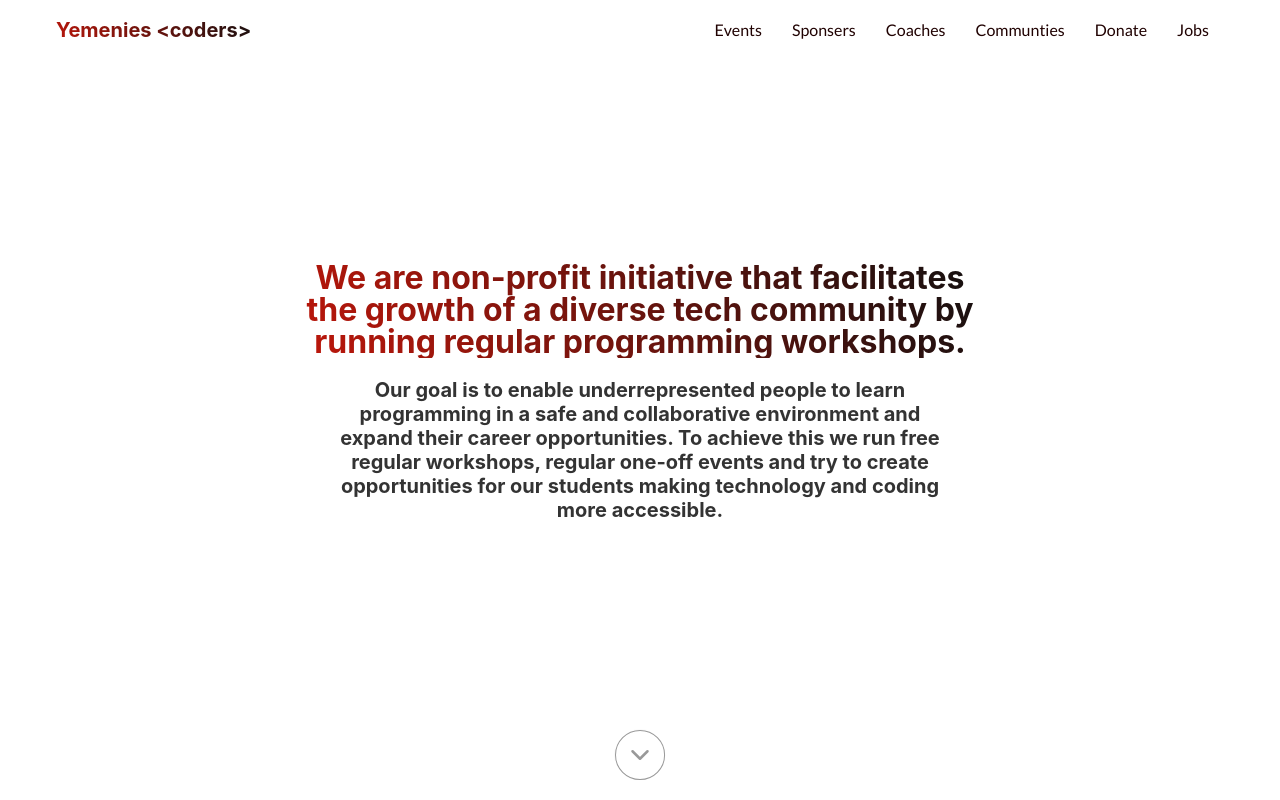
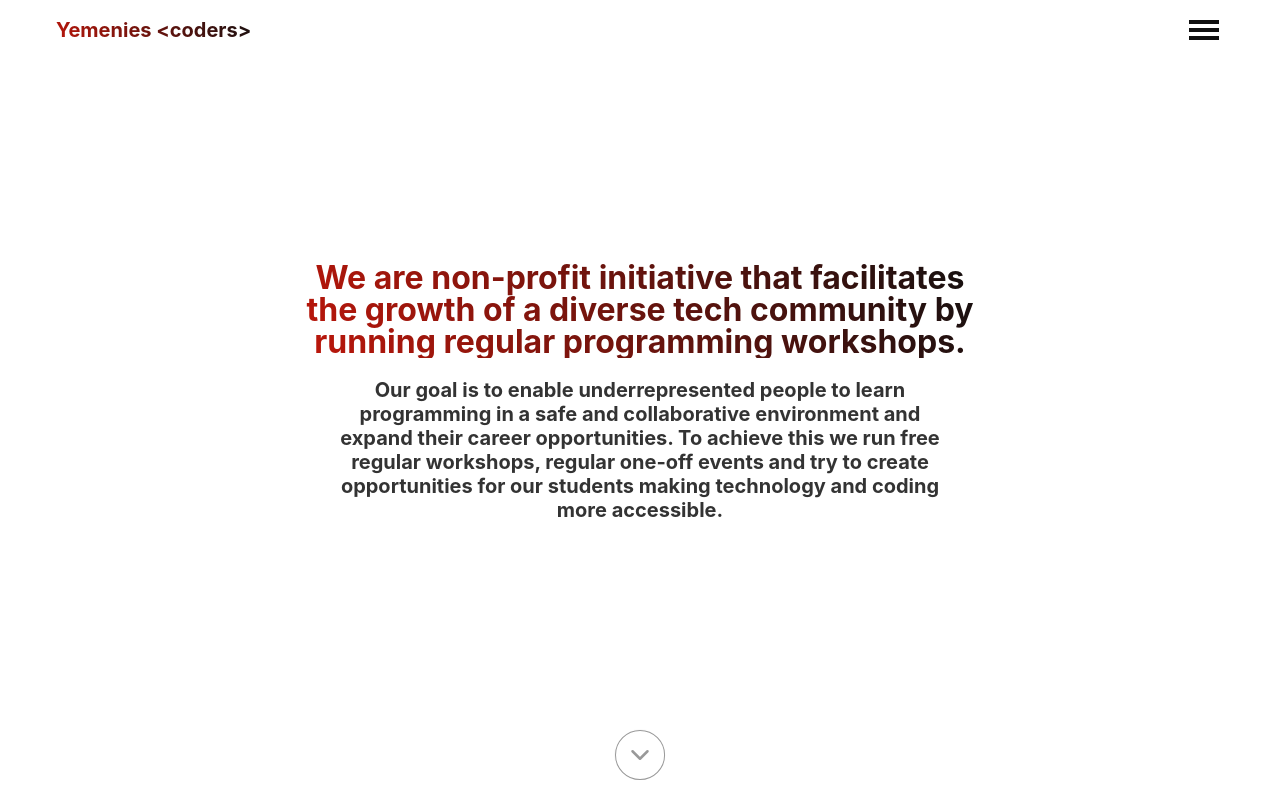
Before and after one commit to mhmdAljefri/yemen-coders.org, a Gatsby site: page / in a window 1280 px wide. Shown: the top 800 px of the page. Built offline with nearby package versions, Linux system fonts and the light colour scheme; Gatsby itself is replaced by a stand-in of ours.

Commit message:
nav responsive

```diff
--- a/gatsby-config.js
+++ b/gatsby-config.js
@@ -39,11 +39,11 @@ module.exports = {
     {
       resolve: `gatsby-plugin-manifest`,
       options: {
-        name: `gatsby-starter-default`,
-        short_name: `starter`,
+        name: `Yemen Coders Orgnization`,
+        short_name: `ye-coders`,
         start_url: `/`,
-        background_color: `#663399`,
-        theme_color: `#663399`,
+        background_color: `#fff`,
+        theme_color: `#c0170b`,
         display: `minimal-ui`,
         icon: `src/images/gatsby-icon.png`, // This path is relative to the root of the site.
       },
--- a/src/components/header.js
+++ b/src/components/header.js
@@ -31,8 +31,9 @@ const StyledWrapper = styled.div`
 `
 
 const Header = () => {
-  const [isScrolled, setScrolled] = React.useState(false)
+  const [isScrolled, setScrolled] = React.useState(false);
   React.useEffect(() => {
+
     window.addEventListener('scroll', handleScrolling);
     return () => {
       window.removeEventListener('scroll', handleScrolling);
--- a/src/components/nav.js
+++ b/src/components/nav.js
@@ -5,9 +5,17 @@ import { Link } from 'gatsby';
 const StyledUl = styled.ul`
   display: flex;
   list-style: none;
-  @media screen and (max-width: 767px){
-    display: none;
-  }
+  transition: all 400ms ease-in-out;
+  width: ${({isNavOpen}) => isNavOpen && `250px`};
+  position: ${({isNavOpen}) => isNavOpen ? `fixed` : 'relative'};
+  margin: 0;
+  top: ${({isNavOpen}) => isNavOpen && `0`};
+  bottom: ${({isNavOpen}) => isNavOpen && `0`};
+  right: ${({isNavOpen}) => isNavOpen && `0`};
+  flex-direction: ${({isNavOpen}) => isNavOpen && `column`};
+  justify-content: ${({isNavOpen}) => isNavOpen && `center`};
+  align-items: ${({isNavOpen}) => isNavOpen && `center`};
+  background-color: ${({isNavOpen}) => isNavOpen && `#fff`};
 `
 
 const StyledLink = styled(Link)`
@@ -17,17 +25,66 @@ const StyledLink = styled(Link)`
   color: #200202;
 `
 
-const Nav = () => (
-  <nav>
-    <StyledUl>
+const StyledMenu = styled.div`
+  display: flex;
+  position: ${({toggled}) => toggled && 'relative'};
+  z-index: ${({toggled}) => toggled && '1'};
+  flex-direction: column;
+  align-items: center;
+  justify-content: center;
+  height: 60px;
+  width: 40px;
+`
+const Minus = styled.span`
+  display: ${({center}) => center ? 'none' : 'block'};
+  width: 30px;
+  height: 4px;
+  position: ${({toggled}) => toggled && 'absolute'};
+  /* border: 1px solid #fff; */
+  box-sizing: border-box;
+  transition: all 400ms ease-in-out;
+  background-color: #101010;
+  right: 0;
+  margin: 2px auto;
+  transform: ${(props) => props.bottom ? 'rotate(45deg)' : props.top ? 'rotate(135deg)' : null};
+`
+const NavList = ({isNavOpen}) => (
+  <StyledUl isNavOpen={isNavOpen}>
     <li><StyledLink to="/">Events</StyledLink></li>
     <li><StyledLink to="/">Sponsers</StyledLink></li>
     <li><StyledLink to="/">Coaches</StyledLink></li>
     <li><StyledLink to="/">Communties</StyledLink></li>
     <li><StyledLink to="/">Donate</StyledLink></li>
     <li><StyledLink to="/">Jobs</StyledLink></li>
-    </StyledUl>
+  </StyledUl>);
+const Nav = () => {
+  const [isBigScreen, setBigScreen] = React.useState(false);
+  const [isNavOpen, setNavOpen] = React.useState(false);
+  React.useEffect(() => {
+
+    window.addEventListener('resize', handleScreenSizeing);
+    return () => {
+      window.removeEventListener('resize', handleScreenSizeing);
+    };
+  });
+
+  const handleScreenSizeing = () => setBigScreen(!!(window.innerWidth > 767))
+  console.log({isBigScreen, window: window.innerWidth})
+  const toggleNav = () => setNavOpen(!isNavOpen)
+  return (
+    isBigScreen ?
+      <nav>
+        <NavList />
+      </nav> :
+      <nav>
+        <StyledMenu toggled={isNavOpen} onClick={toggleNav}>
+          <Minus toggled={isNavOpen} top={isNavOpen} />
+          <Minus toggled={isNavOpen} center={isNavOpen} />
+          <Minus toggled={isNavOpen} bottom={isNavOpen} />
+        </StyledMenu>
+        {isNavOpen && <NavList isNavOpen={isNavOpen} />}
       </nav>
   );
+};
 
 export default Nav;
```
Lines whose indentation alone changed are shown as unchanged.
